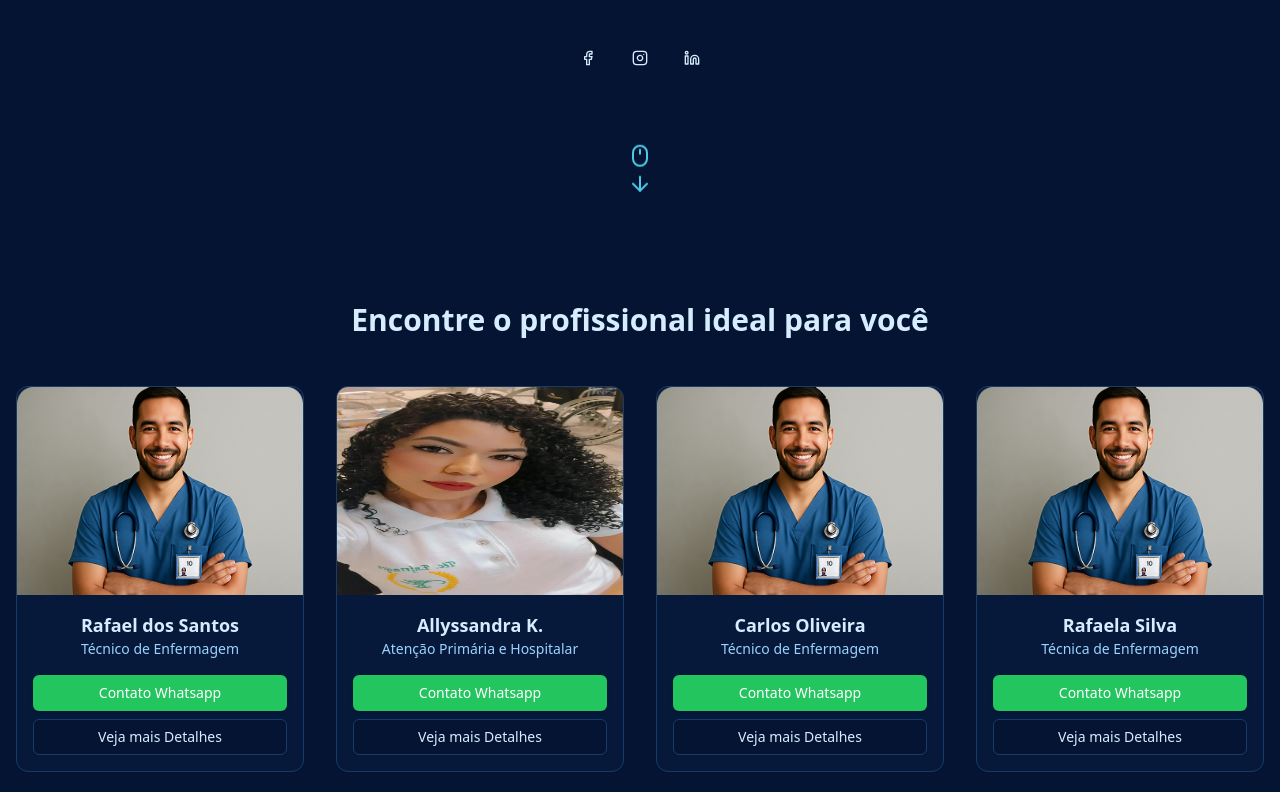
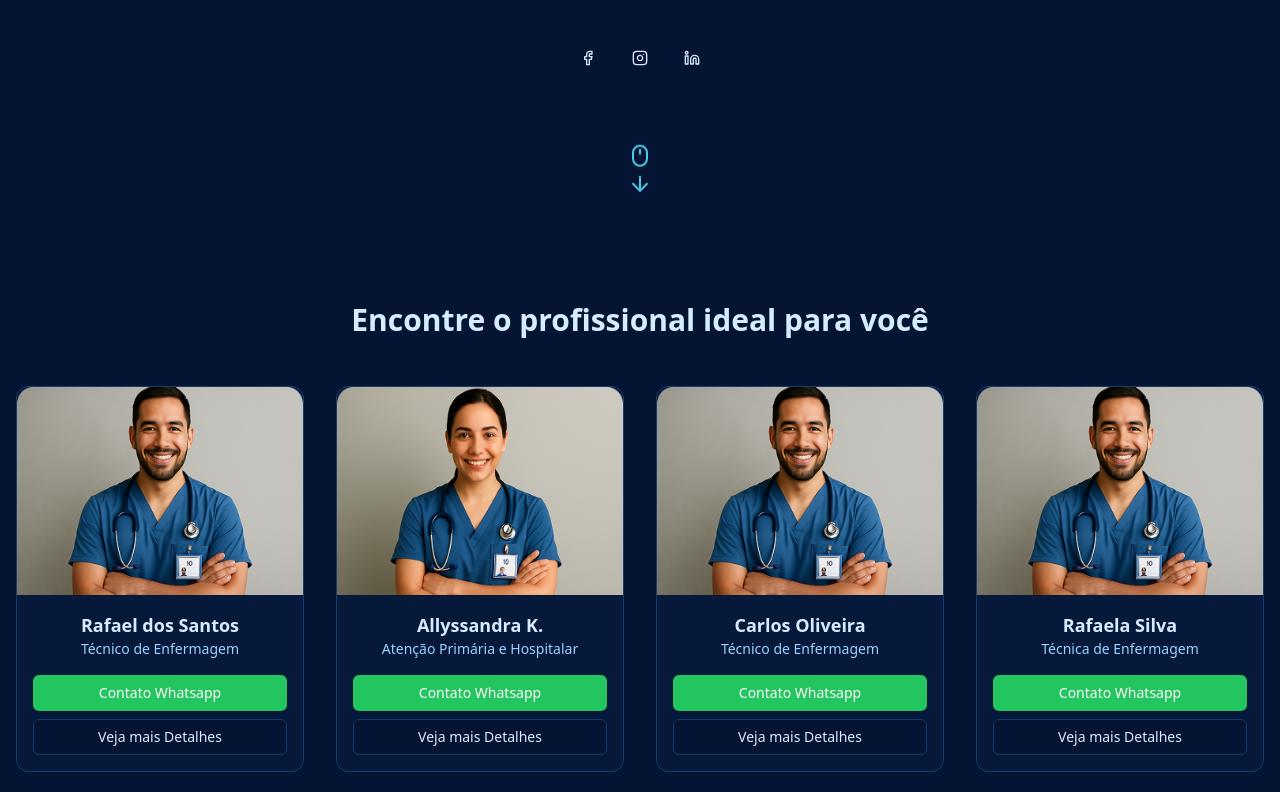
Before and after one commit to Guilhermeprog3/nursing-report, a Next.js app: page / in a window 1280 px wide. Shown: the part 427-1219 px from the top of the page. Built offline with nearby package versions, Linux system fonts and the light colour scheme.

Commit message:
feat:Adicionando imagem real

```diff
--- a/src/data/profissionais.ts
+++ b/src/data/profissionais.ts
@@ -26,7 +26,7 @@ export const professionals = [
     name: 'Allyssandra K.',
     specialty: 'Atenção Primária e Hospitalar',
     description: 'Técnica em Enfermagem com sólida formação e comprometimento em prestar assistência segura, qualificada e centrada no paciente.',
-    image: '/Allyssandra.jpeg',
+    image: '/enfermeira.png',
     experience: [
       'Administração de medicamentos e vacinação',
       'Monitoramento de sinais vitais e realização de curativos.',
```
